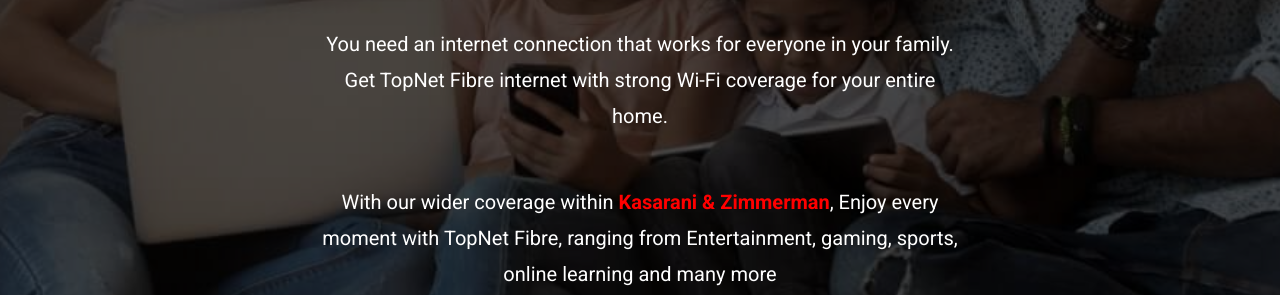
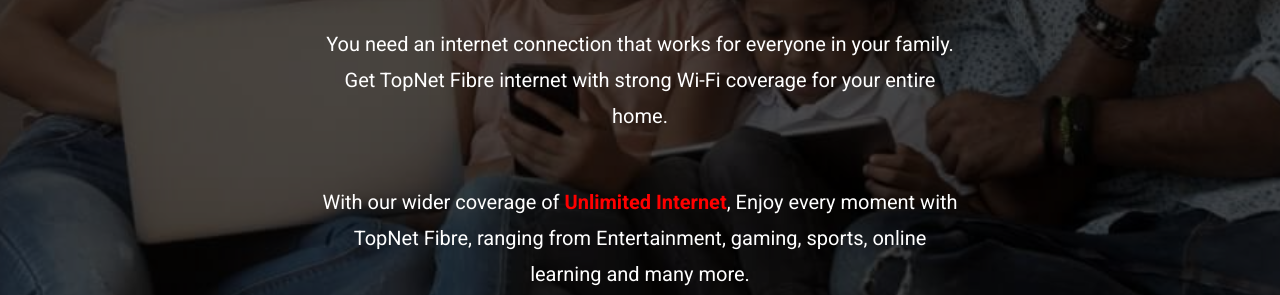
Before and after one commit to machinam4/topnet, a plain HTML site: page index.html in a window 1280 px wide. Shown: the part 502-797 px from the top of the page. Drawn offline with Linux system fonts and the light colour scheme; a script that the page names is missing.

```diff
--- a/index.html
+++ b/index.html
@@ -95,10 +95,10 @@
             </p>
 
             <p>
-              With our wider coverage within
-              <span style="color: #ff0000"><strong>Kasarani & Zimmerman</strong></span>, Enjoy every moment with TopNet
+              With our wider coverage of
+              <span style="color: #ff0000"><strong>Unlimited Internet</strong></span>, Enjoy every moment with TopNet
               Fibre, ranging from
-              Entertainment, gaming, sports, online learning and many more
+              Entertainment, gaming, sports, online learning and many more.
             </p>
           </div>
         </div>
@@ -408,7 +408,7 @@
               <h3>Contact Info</h3>
               <ul>
                 <li>
-                  <span>Location: Kasarani, Nairobi</span>
+                  <span>Location: Nairobi, Kenya</span>
                 </li>
                 <li>
                   <span>Phone:</span>
@@ -445,7 +445,7 @@
       </div>
       <div class="copyright-area">
         <p>
-          Copyright ©2021 TopNet Fibre. Designed By
+          Copyright ©2018 TopNet Fibre. Designed By
           <a href="https://evoton.co.ke/" target="_blank">Evoton</a>
         </p>
       </div>
```
